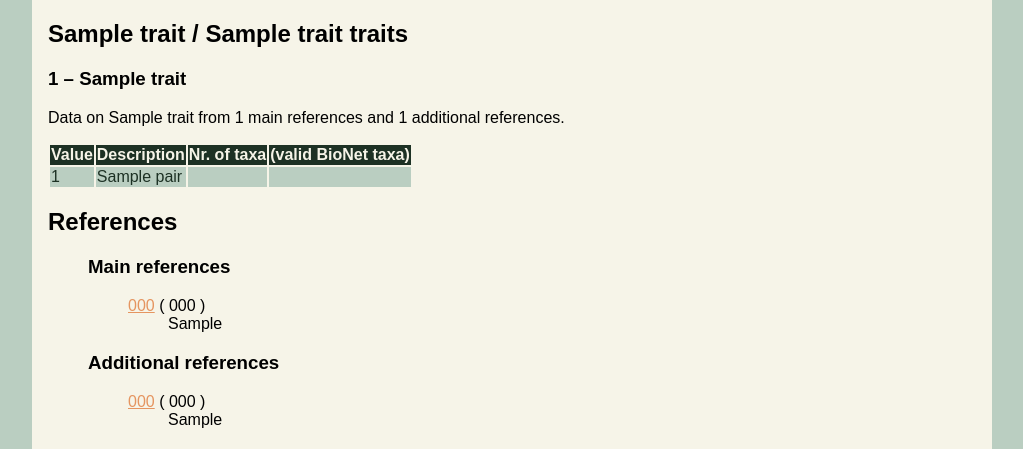
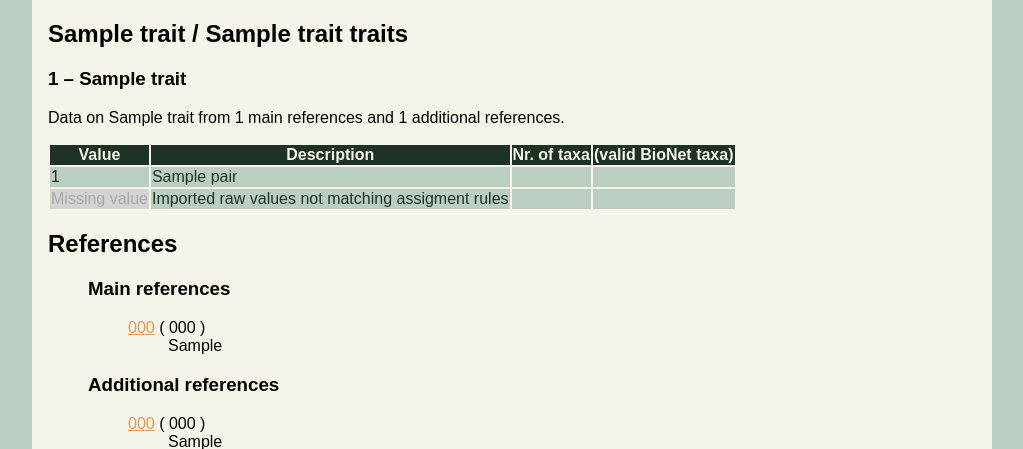
Before and after one commit to ces-unsw-edu-au/fireveg-webapp, a Flask app: template webapp/templates/traits/trait-info.html in a window 1280 px wide. Shown: the part 148-597 px from the top of the page, without its empty margins (128-1151 px from the left). Run offline with Flask 2, Linux system fonts and the light colour scheme; the template is opened without the code that fills it: most values are stand-ins (such as "Sample title", 1, 10 or a date in 2020); some libraries are stand-ins or nearby versions.

Commit message:
update trait information

```diff
--- a/webapp/static/metadata/trait-description.csv
+++ b/webapp/static/metadata/trait-description.csv
@@ -29,7 +29,7 @@
 germ5,H50,Seed,Germination,,,,,
 germ6,H-max,Seed,Germination,,,,,
 germ7,H-lethal,Seed,Germination,,,,,
-germ8,Seed dormancy type,Seed,Germination,1st tranche,,,,
+germ8,Seed dormancy type,Seed,Germination,1st tranche,litrev.germ8,norm_value,test,python script
 germ9,???,,,,,,,
 rect1,Postfire seedling recruitment,Seedling,Recruitment,,,,,
 rect2,Establishment pattern,Seedling,Recruitment,Belinda,litrev.rect2,norm_value,test,python script
--- a/webapp/static/metadata/trait-value-description.csv
+++ b/webapp/static/metadata/trait-value-description.csv
@@ -33,3 +33,9 @@
 litrev.germ1,norm_value,Soil-persistent,Seeds released at maturity with a fraction (min 10%) remaining viable in the soil for >1yr
 litrev.germ1,norm_value,Transient,Seeds released from woody or fleshy fruits at maturity with a negligible fraction (max 1%) remaining viable in the soil for >1yr
 litrev.germ1,norm_value,Non-canopy,Seedbanks uncertain but not canopy type (either Soil-persistent or Transient seedbank type)
+litrev.germ8,norm_value,PY,"Physical dormancy (PY) is caused by a water-impermeable seed coat. Typically overcome by scarification, fire-related heat pulse and/or high temperatures"
+litrev.germ8,norm_value,PD,"Physiological dormancy (PD) is caused by a chemical or physiological block within the seed, driven by the balance between the growth inhibiting and growth promoting hormones ABA and GA. It is overcome by cold or warm stratification or dry after-ripening, environmental conditions which are experienced after seed dispersal over the seasons. Often related to having seasonal germination cues"
+litrev.germ8,norm_value,PY-PD,A combination of physical dormancy (PY) and physiological dormancy (PD) (see definitions above). Both forms of dormancy must be overcome for germination to result.
+litrev.germ8,norm_value,MPD,"A combination of morphological dormancy (MD), caused by an underdeveloped embryo, and physiological dormancy (PD) (see definition above). Both forms of dormancy must be overcome for germination to result, with both dormancy types potentially broken down under the same environmental conditions."
+litrev.germ8,norm_value,MD,"Morphological dormancy (MD) is caused by an underdeveloped embryo in seeds that do not have physiological dormancy (PD). Embryos need to grow to the full length of the seed before germination can occur, so this embryo growth period delays germination."
+litrev.germ8,norm_value,ND,"Non-dormant (ND) species are able to germinate upon release, across a wide range of environmental conditions."
--- a/webapp/templates/traits/trait-info.html
+++ b/webapp/templates/traits/trait-info.html
@@ -11,7 +11,6 @@
 <p>
   Data on {{trait[0][1]}} from {{mainrefs|length}} main references and {{addrefs|length}} additional references.
 
-
 </p>
   <table class='definitions'>
     <thead>
@@ -22,14 +21,35 @@
       </tr>
       </thead>
       <tbody>
-        {% for pair in desc %}
+        {% if var == 'best' %}
+          <tr>
+            <td>{{desc[0][0]}}</td>
+            <td>{{desc[0][1]}}</td>
+            <td>{{ spps | selectattr('var','equalto', True) | map(attribute='nspp') | join(' ')}}</td>
+            <td>{{ spps | selectattr('var','equalto', True) | map(attribute='ncode') | join(' ')}}</td>
+            </tr>
+            <tr>
+              <td class='empty'>Missing value</td>
+              <td>Imported raw values not matching assignment rules</td>
+              <td>{{ spps | selectattr('var','equalto', False) | map(attribute='nspp') | join(' ')}}</td>
+              <td>{{ spps | selectattr('var','equalto', False) | map(attribute='ncode') | join(' ')}}</td>
+              </tr>
+        {% else %}
+          {% for pair in desc %}
             <tr>
               <td>{{pair[0]}}</td>
               <td>{{pair[1]}}</td>
               <td>{{ spps | selectattr('var','equalto', pair[0]) | map(attribute='nspp') | join(' ')}}</td>
               <td>{{ spps | selectattr('var','equalto', pair[0]) | map(attribute='ncode') | join(' ')}}</td>
               </tr>
-              {% endfor %}
+          {% endfor %}
+              <tr>
+                <td class='empty'>Missing value</td>
+                <td>Imported raw values not matching assigment rules</td>
+                <td>{{ spps | selectattr('var','equalto', None) | map(attribute='nspp') | join(' ')}}</td>
+                <td>{{ spps | selectattr('var','equalto', None) | map(attribute='ncode') | join(' ')}}</td>
+                </tr>
+        {% endif %}
       </tbody>
   </table>
 
--- a/webapp/traits.py
+++ b/webapp/traits.py
@@ -45,18 +45,18 @@
     cur = pg.cursor(cursor_factory=DictCursor)
 
     if var == 'best':
-        qry = 'SELECT \'years\' as var,count(DISTINCT species) as nspp, count(DISTINCT \"speciesID\") as ncode FROM {grp} LEFT JOIN species.caps ON species_code::text="speciesCode_Synonym" '.format(grp=group)
+        qry = 'SELECT (best is not NULL OR lower IS NOT NULL OR upper IS NOT NULL) as var,count(DISTINCT species) as nspp, count(DISTINCT \"speciesID\") as ncode FROM {grp} LEFT JOIN species.caps ON species_code::text="speciesCode_Synonym"  GROUP BY var '.format(grp=group)
     else:
         qry = 'SELECT {var} as var,count(DISTINCT species) as nspp, count(DISTINCT \"speciesID\") as ncode FROM {grp} LEFT JOIN species.caps ON species_code::text="speciesCode_Synonym" GROUP BY {var}'.format(var=var,grp=group)
 
     cur.execute(qry)
     spp_list = cur.fetchall()
 
-    qry = 'SELECT DISTINCT main_source, ref_cite, ref_code, alt_code FROM {grp} LEFT JOIN litrev.ref_list ON main_source=ref_code  '.format(grp=group)
+    qry = 'SELECT DISTINCT main_source, ref_cite, ref_code, alt_code FROM {grp} LEFT JOIN litrev.ref_list ON main_source=ref_code  WHERE main_source is NOT NULL'.format(grp=group)
     cur.execute(qry)
     ref_list = cur.fetchall()
 
-    qry = 'SELECT ref_cite, ref_code, alt_code FROM litrev.ref_list WHERE ref_code IN (SELECT DISTINCT unnest(original_sources) as oref FROM {grp})'.format(grp=group)
+    qry = 'SELECT ref_cite, ref_code, alt_code FROM litrev.ref_list WHERE ref_code IN (SELECT DISTINCT unnest(original_sources) as oref FROM {grp} WHERE original_sources IS NOT NULL)'.format(grp=group)
     cur.execute(qry)
     add_list = cur.fetchall()
 
```
